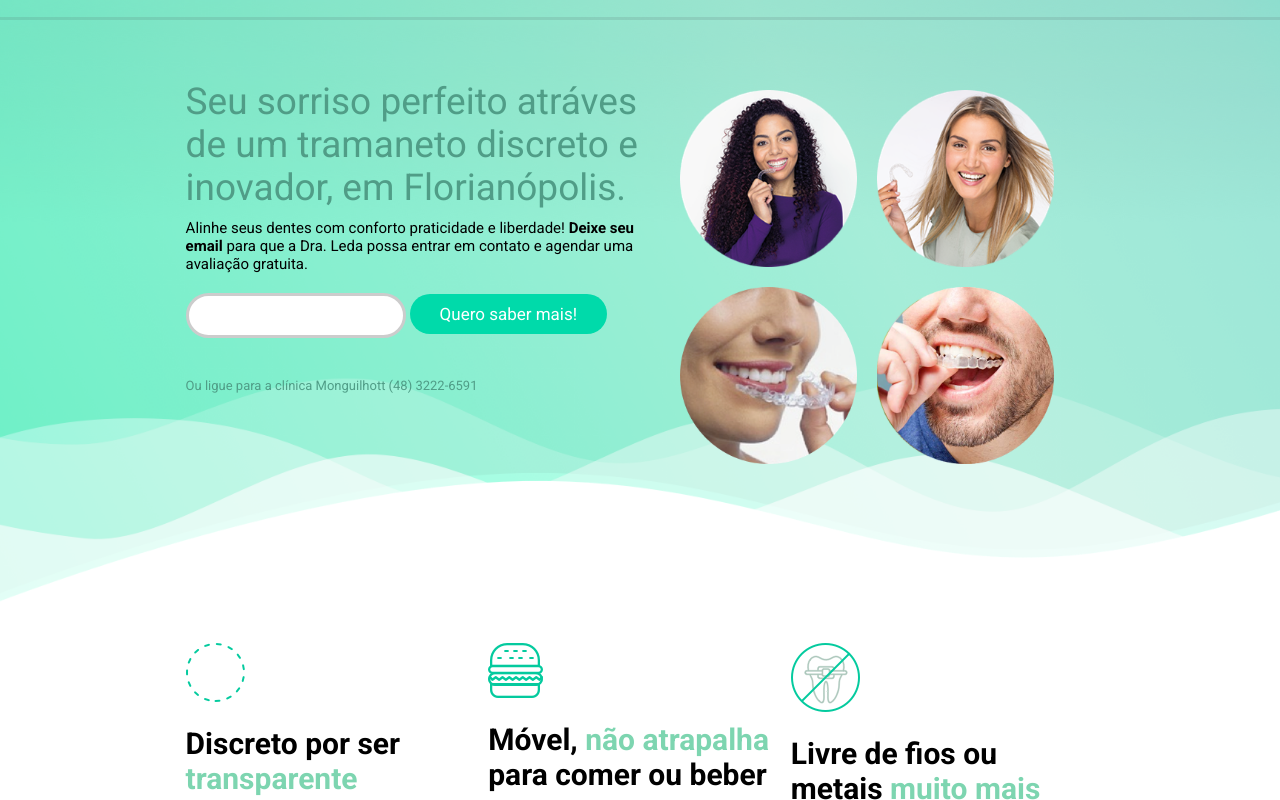
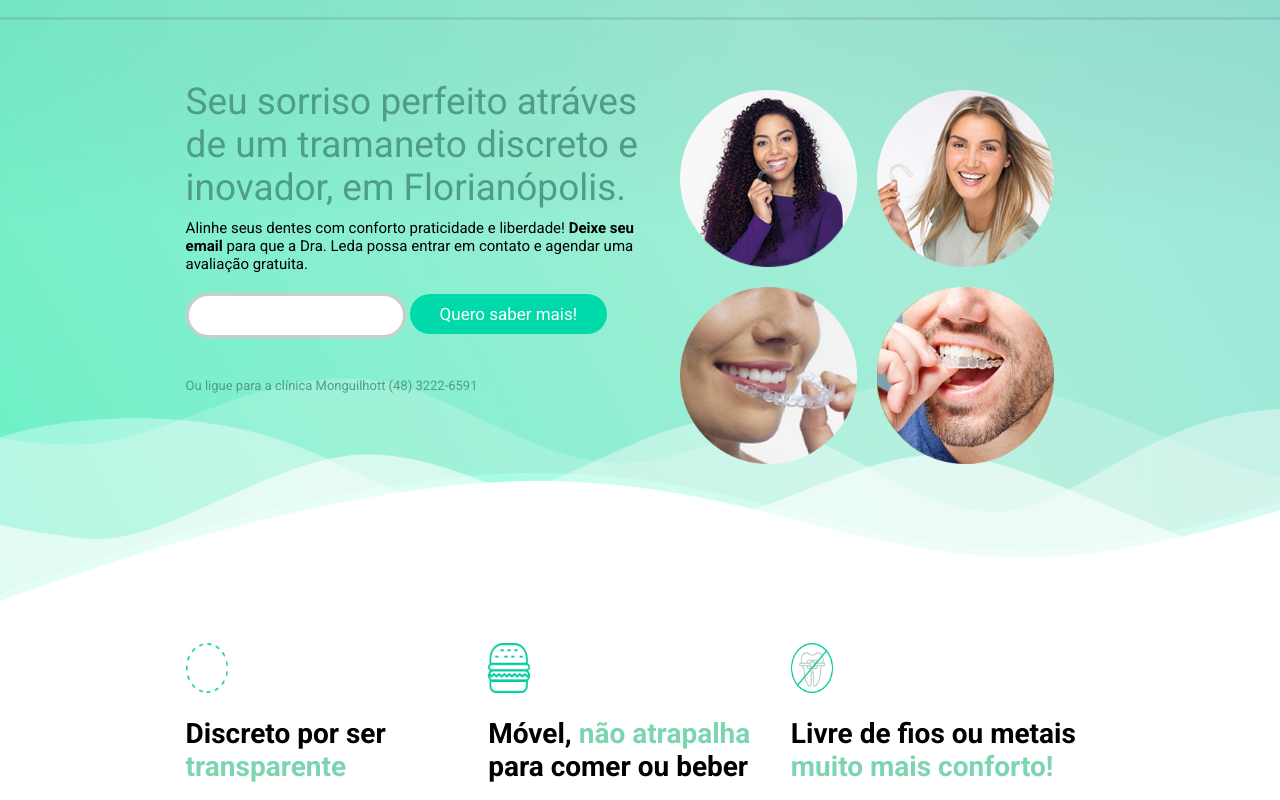
Before and after one commit to sabrinaaraujoo/Projeto_09, a plain HTML site: page index.html in a window 1280 px wide. Shown: the part 97-897 px from the top of the page. Drawn offline with nearby package versions, Linux system fonts and the light colour scheme.

Commit message:
ajuste de altura e largura de icones

```diff
--- a/css/style.css
+++ b/css/style.css
@@ -165,12 +165,15 @@ section.diferenciais > .container{
 }
 
 .diferencial-single img{
-    max-width: 100%;
+    width: 42px;
+    height: 50px;
+    background-position: center;
+
 }
 
 .diferencial-single h2{
+    font-size: 28px;
     margin: 20px 0;
-    font-size: 30px;
     color: black;
 }
 
@@ -181,6 +184,7 @@ section.diferenciais > .container{
 .diferencial-single p{
     color: #2d2d2d;
     font-size: 14px;
+    line-height: 20px;
     font-weight: bold;
 }
 
```
